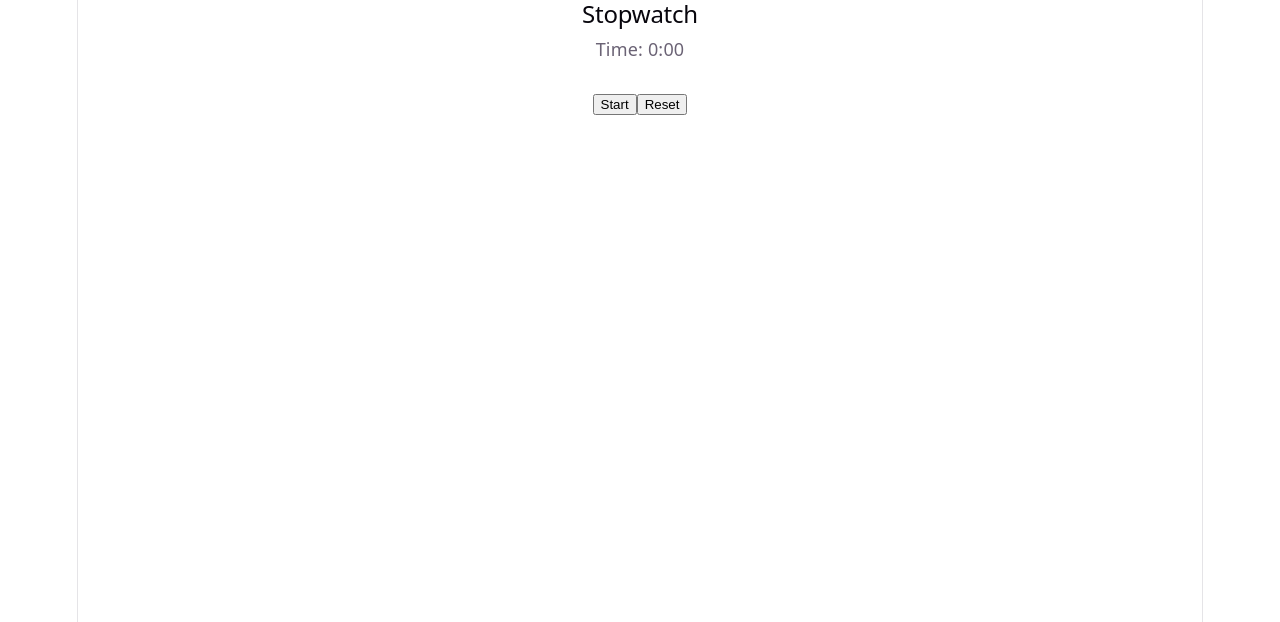
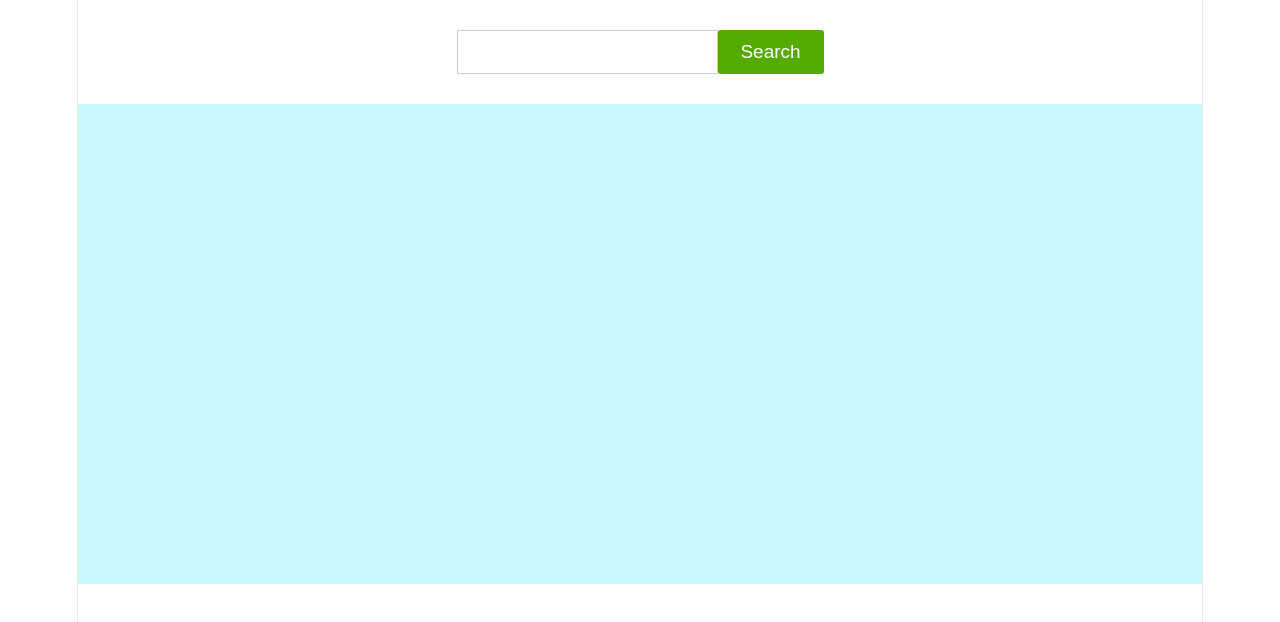
Before and after one commit to somgitreact/minibuilout, a React (Vite) app: page / in a window 1280 px wide. Shown: the top 622 px of the page. Built offline with nearby package versions, Linux system fonts and the light colour scheme.

Commit message:
upload stopwatch 6

```diff
--- a/src/App.css
+++ b/src/App.css
@@ -182,3 +182,44 @@
     border-right-color: var(--border);
   }
 }
+
+
+
+
+.weather-cards {
+  display: flex;
+  justify-content: center;
+  gap: 20px;
+  background-color: #cafaff;
+  /*! flex: 1; */
+  height: 60vh;
+  align-items: center;
+}
+.weather-card {
+  background-color: #fff;
+  border-radius: 6px;
+  padding: 10px 50px;
+}
+.weather-card h5 {
+  margin: 8px;
+}
+.serch {
+  margin: 30px 0;
+  display: flex;
+  justify-content: center;
+}
+.serch input {
+  background-color: #fff;
+  border: 1px solid #ccc;
+  padding: 13px 10px;
+  min-width: 239px;
+}
+.btnclor {
+  background-color: #55ab00;
+  border-radius: 3px;
+  border: 0;
+  padding: 11px;
+  color: #fff;
+  min-width: 106px;
+  font-size: 19px;
+}
--- a/src/App.jsx
+++ b/src/App.jsx
@@ -5,6 +5,7 @@ import heroImg from './assets/hero.png'
 import './App.css'
 import Login from './component/Login'
 import Stopwatch from './component/Stopwatch'
+import Weatherapp from './component/Weatherapp'
 
 function App() {
 
@@ -12,7 +13,8 @@ function App() {
   return (
     <>
     {/* <Login /> */}
-        <Stopwatch />
+        {/* <Stopwatch /> */}
+        <Weatherapp />
     </>
   )
 }
--- a/src/component/Stopwatch.jsx
+++ b/src/component/Stopwatch.jsx
@@ -1,4 +1,4 @@
-import React, { useEffect, useRef, useState } from 'react'
+import React, {  useRef, useState } from 'react'
 
 const Stopwatch = () => {
     const [incNum, setIncNum] = useState({min:0,sec:0})
--- /dev/null
+++ b/src/component/Weatherapp.jsx
@@ -0,0 +1,68 @@
+import React, { useState } from 'react'
+
+const Weatherapp = () => {
+    const [inpudata, setInpudata] = useState('')
+    const [data, setData] = useState('')
+    const [loding, setLoding] = useState(false)
+const weatherHandler = async () => {
+    // 1. Fix typo: setLoading
+    setLoding(true);
+    try {
+        // 2. Use https and environment variables for the API key
+        const API_KEY = "1e4f46609e1542188a1131622261703";
+        const res = await fetch(`https://api.weatherapi.com{API_KEY}&q=${inputData}&aqi=yes`);
+        console.log("------", res.json());
+
+        // 3. Check if the response is actually successful
+        if (!res.ok) {
+            throw new Error(`Failed to fetch weather data ${res.status} ${res.statusText}`); //${res.status} ${res.statusText}
+        }
+
+        const weather = await res.json();
+        setData(weather.current);
+
+    } catch (error) {
+        // 4. Fix typo: error.message
+        console.error("Fetch Error:", error.message);
+        alert('Failed to fetch weather data');
+    } finally {
+        setLoding(false);
+    }
+};
+  return (
+    <div className='backcolr'>
+        <div className='serch'>
+            <input type='text' value={inpudata} onChange={(e)=>setInpudata(e.target.value)}  />
+            <button className='btnclor' onClick={weatherHandler}>Search </button>
+            </div>
+{loding ?
+            <div className='loding'>Loading data…</div>
+:
+            <div className='weather-cards'>
+                { data &&  <>
+                <div className='weather-card'>
+                    <h5>Temperature</h5>
+                      <p>{data?.temp_c}</p>
+                </div>
+                                <div className='weather-card'>
+                    <h5>Humidity</h5>
+                    <p>{data?.humidity}</p>
+
+                </div>
+                                <div className='weather-card'>
+                    <h5>Condition</h5>
+                    <p>{data?.condition?.text}</p>
+
+                </div>
+                                <div className='weather-card'>
+                    <h5>Wind Speed</h5>
+                     <p>{data?.wind_kph}</p>
+                </div>
+                </>}
+            </div>
+}
+    </div>
+  )
+}
+
+export default Weatherapp
```
